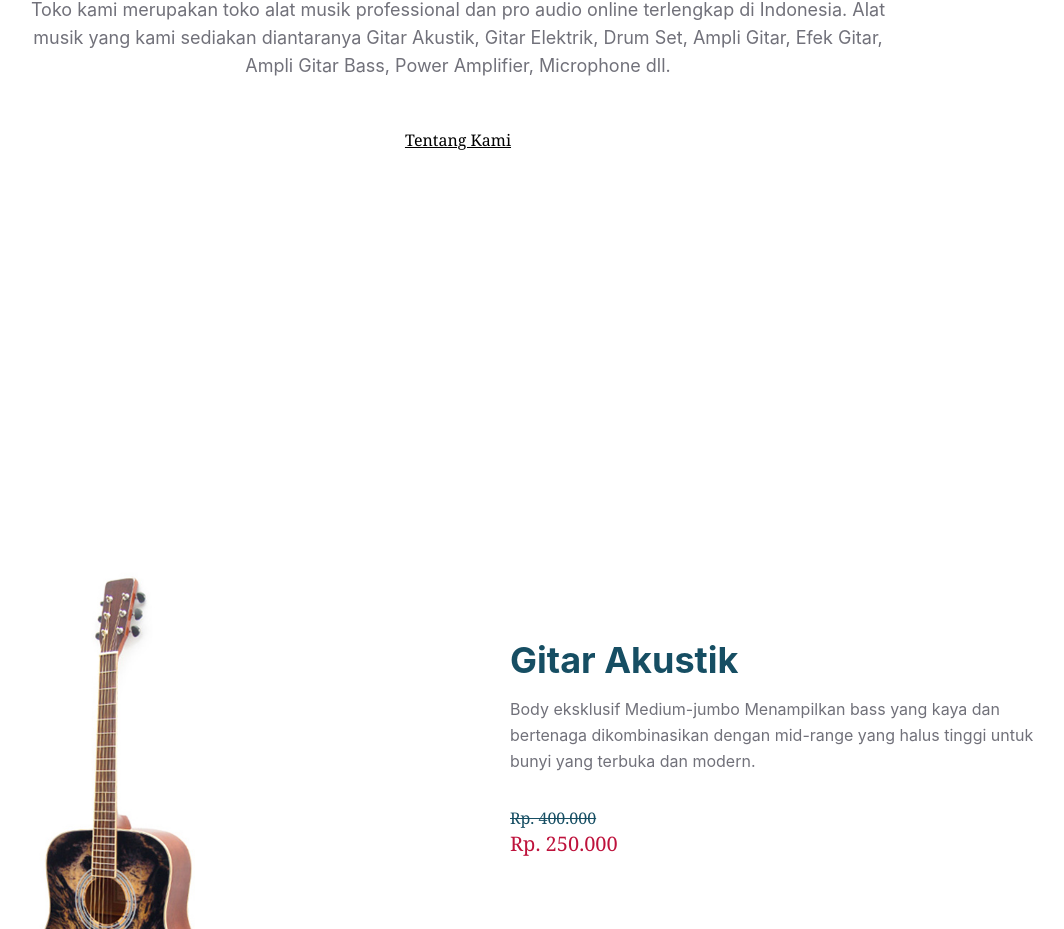
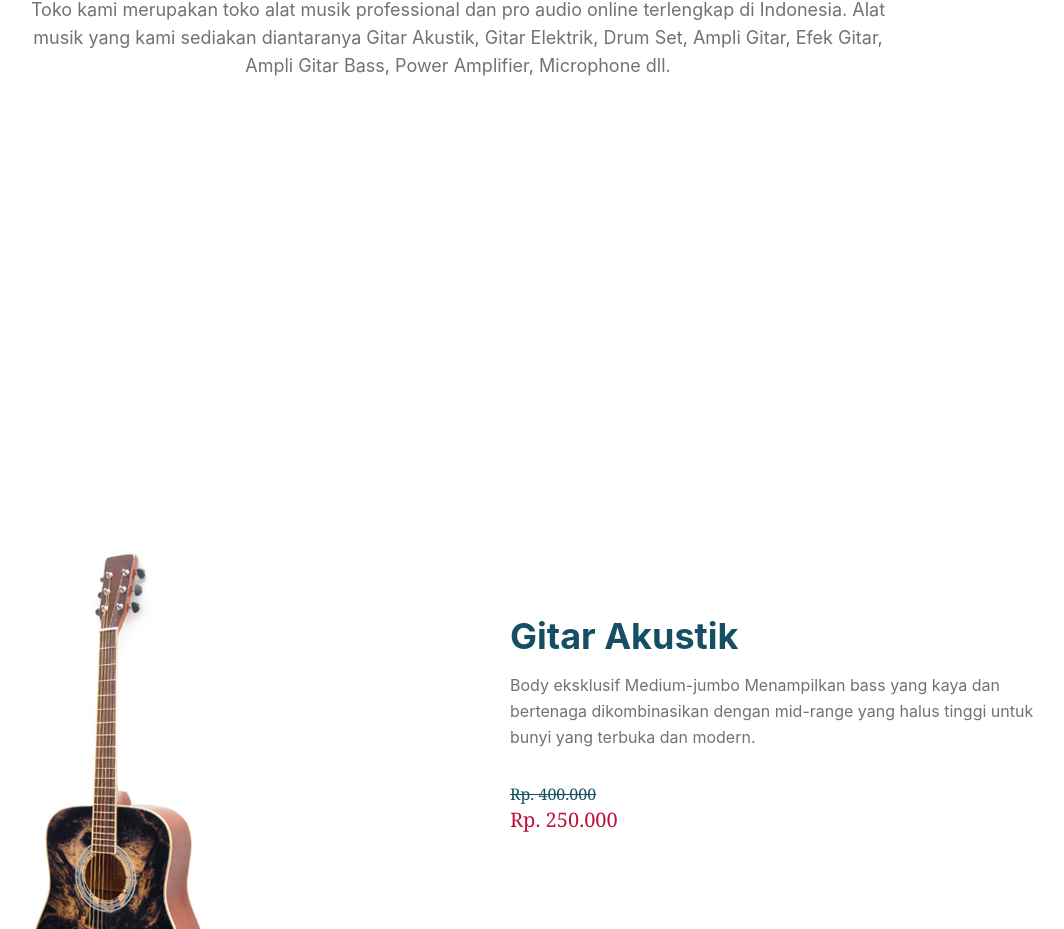
Before and after one commit to firmz69/tailwind.react, a React (Create React App) app: page / in a window 1280 px wide. Shown: the part 954-1883 px from the top of the page, without its empty margins (182-1246 px from the left). Built offline with nearby package versions, Linux system fonts and the light colour scheme.

Commit message:
Menambahkan file tailwind-react

```diff
--- a/src/components/About.jsx
+++ b/src/components/About.jsx
@@ -6,8 +6,6 @@ export default function Main() {
           Syanaz Musik</h2>
          <p className="mb-12 px-0 text-lg text-zinc-500 lg:px-52 ">
           Toko kami merupakan toko alat musik professional dan pro audio online terlengkap di Indonesia. Alat musik yang kami sediakan diantaranya Gitar Akustik, Gitar Elektrik, Drum Set, Ampli Gitar, Efek Gitar, Ampli Gitar Bass, Power Amplifier, Microphone dll.</p>
-         <a href="/" className="underline decoration-solid font-serif font-medium">
-          Tentang Kami</a>
       </div>
     );
   };
```
